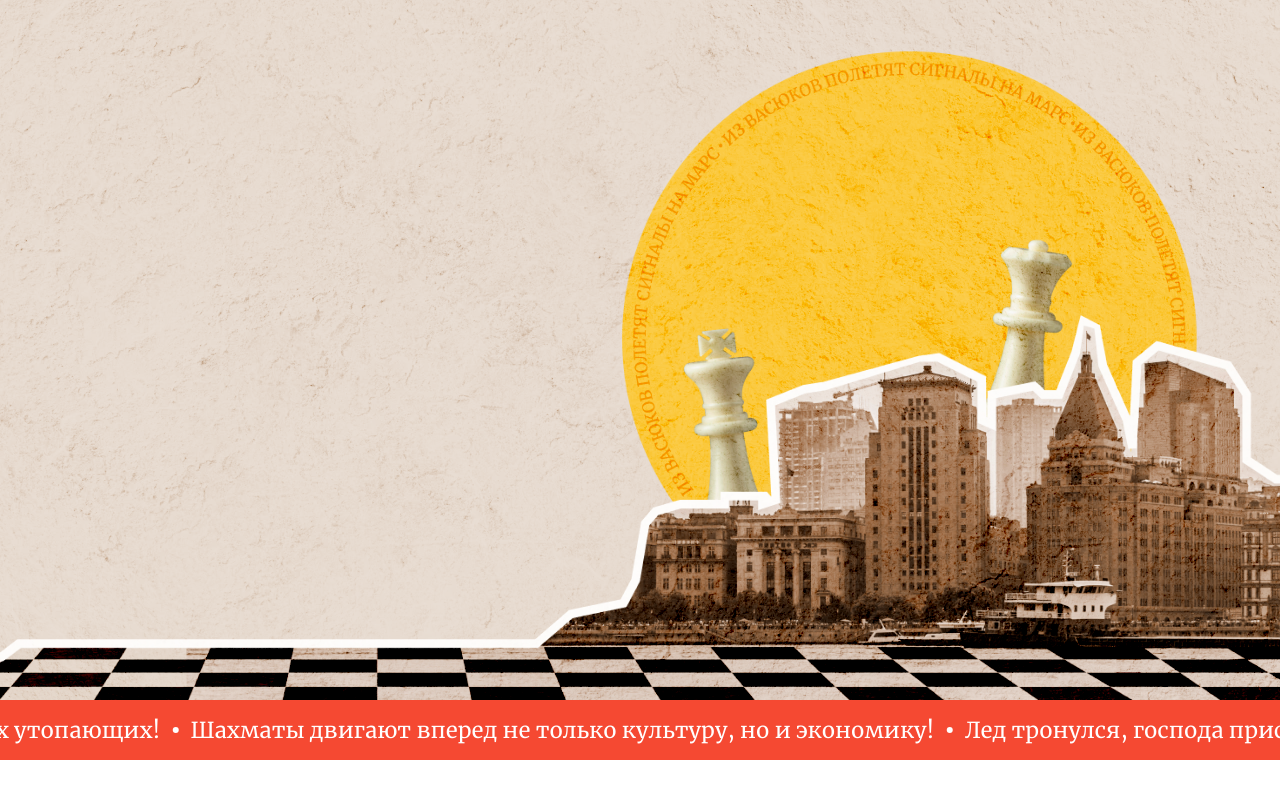
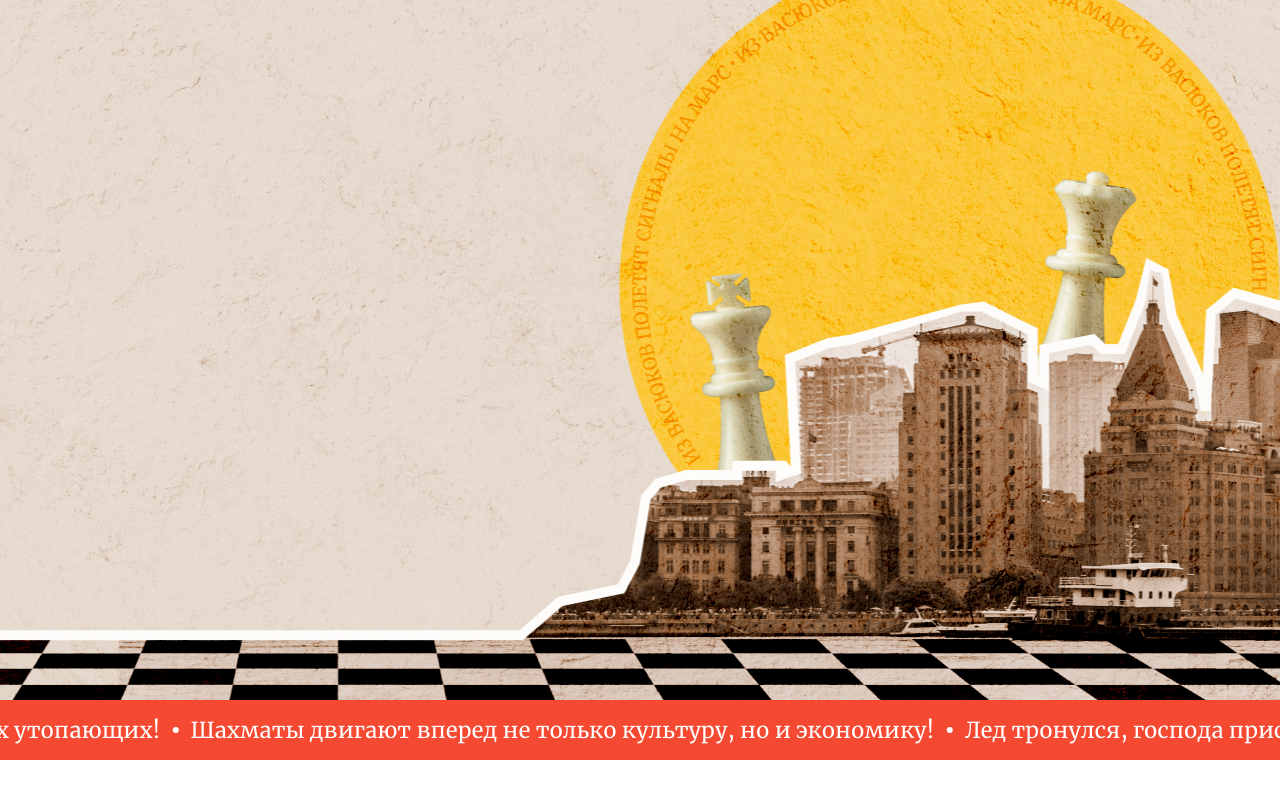
Before and after one commit to theVadimF/yandex_crowd_test, a plain HTML site: page index.html in a window 1280 px wide. Shown: the top 800 px of the page. Drawn offline with Linux system fonts and the light colour scheme.

Commit message:
Realign background

```diff
--- a/style.css
+++ b/style.css
@@ -464,18 +464,14 @@
 }
 
 .top_banner {
-  /* background-image: url("./img/top_banner.webp"); */
   min-height: 700px;
   background-color: var(--beige, #E9DED4);
   position: relative;
   overflow: hidden;
-  /* background-size: 1920px 700px; */
-  /* background-repeat: no-repeat; */
-  /* background-position: center; */
 }
 
 .top_banner .background {
-  --width: 1920px;
+  --width: 1627px;
   min-width: var(--width);
   overflow: hidden;
 }
@@ -485,9 +481,10 @@
   bottom: 0;
   left: 50%;
   transform: translateX(-50%);
-  width: 100%;
+  width: var(--width);
+  object-position: bottom center;
   min-width: var(--width);
-  object-fit: contain;
+  object-fit: cover;
 }
 
 .top_banner .texture {
```
